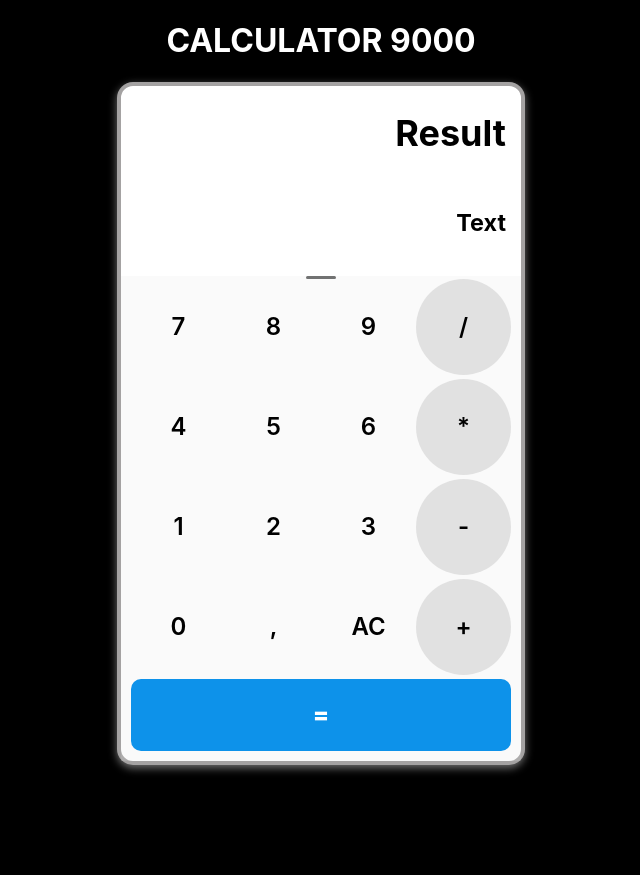
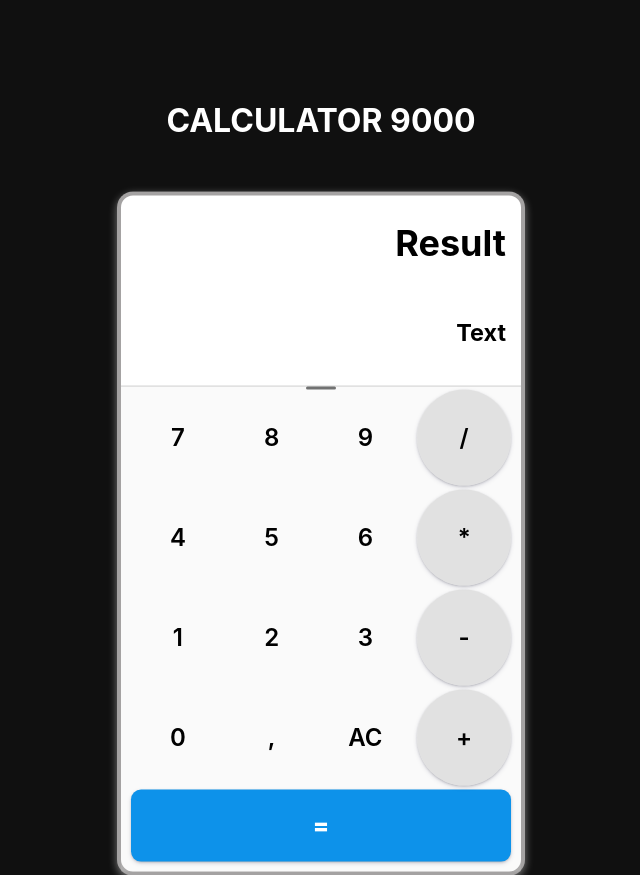
Before and after one commit to Tchessi/calcularor-9000, a React (Create React App) app: page / in a window 1280 px wide. Shown: the whole page, without its empty margins (319-959 px from the left). Before the commit the page ends 800 px from the top, so only its background shows below. Built offline with nearby package versions, Linux system fonts and the light colour scheme.

Commit message:
Correction style components

```diff
--- a/src/App.css
+++ b/src/App.css
@@ -1,10 +1,11 @@
 body {
-	background-color: black;
+	background-color: rgb(16, 16, 16);
 }
 
 h1 {
 	color: #fff;
 	text-transform: uppercase;
+  padding-bottom: 30px;
 }
 
 .App {
@@ -12,6 +13,7 @@ h1 {
 	flex-direction: column;
 	justify-content: center;
 	align-items: center;
+  transform: translateY(10%);
 }
 
 .calc-wrapper {
@@ -29,6 +31,7 @@ h1 {
 .bgNumber {
 	background-color: rgba(220, 220, 220, 0.158);
 	padding: 0px 10px 10px 10px;
+  border-top: 1px solid rgb(207, 207, 207);
 }
 
 .line {
--- a/src/components/GreatOperationButton.css
+++ b/src/components/GreatOperationButton.css
@@ -6,10 +6,12 @@
 	font-size: 24px;
 	color: rgb(0, 0, 0);
 	flex: 1;
+	margin-left: 5px;
 	border-radius: 50%;
 	background-color: #d6d6d6ab;
 	font-weight: 600;
 	cursor: pointer;
+	box-shadow: rgba(50, 50, 93, 0.25) 0px 2px 5px -1px, rgba(0, 0, 0, 0.3) 0px 1px 3px -1px;
 }
 
 #operation-active-btn:active {
--- a/src/components/MagnificientEqualButton.css
+++ b/src/components/MagnificientEqualButton.css
@@ -9,6 +9,7 @@
 	font-weight: 800;
 	background-color: #0d92ea;
 	border-radius: 10px;
+	box-shadow: rgba(50, 50, 93, 0.25) 0px 2px 5px -1px, rgba(0, 0, 0, 0.3) 0px 1px 3px -1px;
 	cursor: pointer;
 }
 
```
